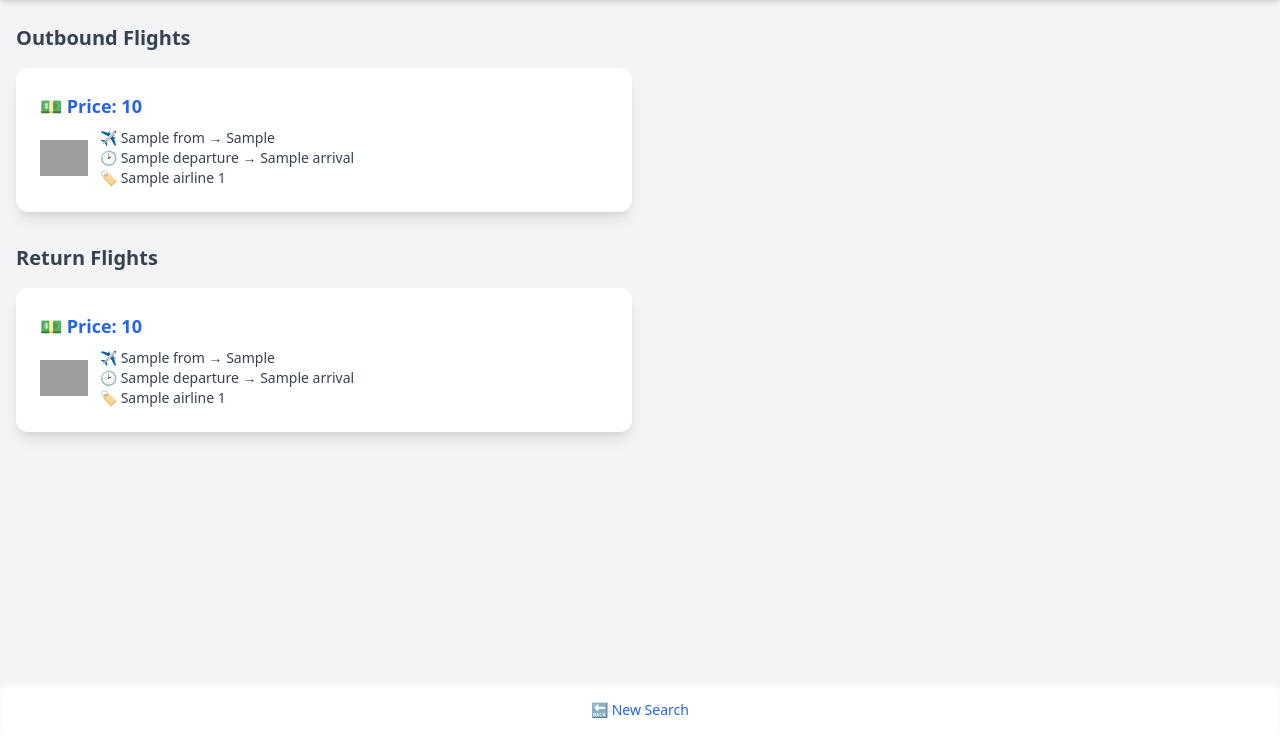
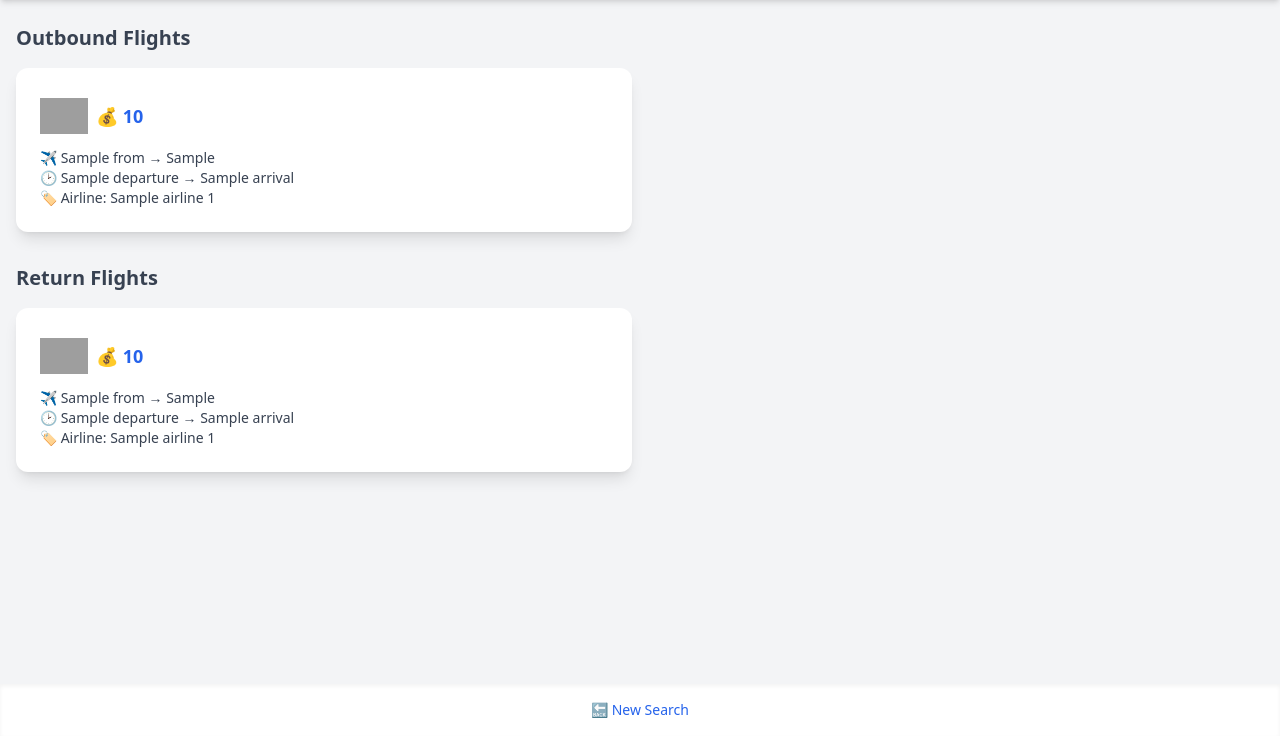
Before and after one commit to G-Hackathon/Flight-Finder, a Flask app: template flight_finder_project/templates/results.html in a window 1280 px wide. Shown: the part 64-800 px from the top of the page. Run offline with Flask 3, Linux system fonts and the light colour scheme; the template is opened without the code that fills it: most values are stand-ins (such as "Sample title", 1, 10 or a date in 2020); some libraries are stand-ins or nearby versions; grey boxes are pictures that could not be loaded.

Commit message:
Updated results.html and Procfile for deployment

```diff
--- a/flight_finder_project/templates/results.html
+++ b/flight_finder_project/templates/results.html
@@ -15,36 +15,33 @@
 
     <!-- Results -->
     <main class="flex-grow container mx-auto px-4 py-6">
+        <h2 class="text-xl font-semibold text-gray-700 mb-4">Outbound Flights</h2>
 
-        <!-- Outbound Flights -->
         {% if outbound %}
-        <h2 class="text-xl font-semibold text-gray-700 mb-4">Outbound Flights</h2>
-        {% set sorted_outbound = outbound|sort(attribute='price'|float) %}
             <div class="grid gap-4 md:grid-cols-2">
                 {% for flight in outbound %}
-            {% set tag = "" %}
-            {% if flight == sorted_outbound[0] %}
-                {% set tag = "💰 Cheapest" %}
-            {% elif flight == sorted_outbound[-1] %}
-                {% set tag = "🔥 Most Expensive" %}
+                <div class="bg-white shadow-lg rounded-xl p-6 flex flex-col items-start">
+                    <div class="flex items-center mb-2">
+                        {% if flight.logo %}
+                            <img src="{{ url_for('static', filename=flight.logo) }}"
+                                 onerror="this.onerror=null; this.src='{{ url_for('static', filename='download.png') }}';"
+                                 alt="Airline Logo"
+                                 class="w-12 h-12 object-contain mr-2">
+                        {% else %}
+                            <img src="{{ url_for('static', filename='download.png') }}"
+                                 alt="Default Airline Logo"
+                                 class="w-12 h-12 object-contain mr-2">
                         {% endif %}
-            <div class="bg-white shadow-lg rounded-xl p-6 relative">
-                {% if tag %}
-                <div class="absolute top-2 right-2 bg-yellow-300 text-xs px-2 py-1 rounded font-bold">{{ tag }}</div>
-                {% endif %}
-                <h3 class="text-lg font-bold text-blue-600 mb-2">💵 Price: {{ flight.price }}</h3>
+                        <h3 class="text-lg font-bold text-blue-600">💰 {{ flight.price }}</h3>
+                    </div>
                     <ul class="space-y-2 text-sm text-gray-700">
                         {% for seg in flight.segments %}
-                    <li class="flex items-center gap-3">
-                        <img class="w-12 h-12 object-contain"
-                             src="https://logos.skyscanner.net/airlines/{{ seg.airline }}/64.png"
-                             alt="{{ seg.airline }}"
-                             onerror="this.src='{{ url_for('static', filename='default-airline.png') }}';">
-                        <div>
-                            ✈️ {{ seg.from }} → {{ seg.to }} <br>
-                            🕑 {{ seg.departure }} → {{ seg.arrival }} <br>
-                            🏷 {{ seg.airline }} {{ seg.number }}
-                        </div>
+                        <li>
+                            ✈️ {{ seg.from }} → {{ seg.to }}
+                            <br>
+                            🕑 {{ seg.departure }} → {{ seg.arrival }}
+                            <br>
+                            🏷 Airline: {{ seg.airline }} {{ seg.number }}
                         </li>
                         {% endfor %}
                     </ul>
@@ -55,35 +52,32 @@
             <p class="text-gray-600">No outbound flights found.</p>
         {% endif %}
 
-        <!-- Return Flights -->
         {% if return_flights %}
         <h2 class="text-xl font-semibold text-gray-700 mt-8 mb-4">Return Flights</h2>
-        {% set sorted_return = return_flights|sort(attribute='price'|float) %}
         <div class="grid gap-4 md:grid-cols-2">
             {% for flight in return_flights %}
-            {% set tag = "" %}
-            {% if flight == sorted_return[0] %}
-                {% set tag = "💰 Cheapest" %}
-            {% elif flight == sorted_return[-1] %}
-                {% set tag = "🔥 Most Expensive" %}
+            <div class="bg-white shadow-lg rounded-xl p-6 flex flex-col items-start">
+                <div class="flex items-center mb-2">
+                    {% if flight.logo %}
+                        <img src="{{ url_for('static', filename=flight.logo) }}"
+                             onerror="this.onerror=null; this.src='{{ url_for('static', filename='download.png') }}';"
+                             alt="Airline Logo"
+                             class="w-12 h-12 object-contain mr-2">
+                    {% else %}
+                        <img src="{{ url_for('static', filename='download.png') }}"
+                             alt="Default Airline Logo"
+                             class="w-12 h-12 object-contain mr-2">
                     {% endif %}
-            <div class="bg-white shadow-lg rounded-xl p-6 relative">
-                {% if tag %}
-                <div class="absolute top-2 right-2 bg-yellow-300 text-xs px-2 py-1 rounded font-bold">{{ tag }}</div>
-                {% endif %}
-                <h3 class="text-lg font-bold text-blue-600 mb-2">💵 Price: {{ flight.price }}</h3>
+                    <h3 class="text-lg font-bold text-blue-600">💰 {{ flight.price }}</h3>
+                </div>
                 <ul class="space-y-2 text-sm text-gray-700">
                     {% for seg in flight.segments %}
-                    <li class="flex items-center gap-3">
-                        <img class="w-12 h-12 object-contain"
-                             src="https://logos.skyscanner.net/airlines/{{ seg.airline }}/64.png"
-                             alt="{{ seg.airline }}"
-                             onerror="this.src='{{ url_for('static', filename='default-airline.png') }}';">
-                        <div>
-                            ✈️ {{ seg.from }} → {{ seg.to }} <br>
-                            🕑 {{ seg.departure }} → {{ seg.arrival }} <br>
-                            🏷 {{ seg.airline }} {{ seg.number }}
-                        </div>
+                    <li>
+                        ✈️ {{ seg.from }} → {{ seg.to }}
+                        <br>
+                        🕑 {{ seg.departure }} → {{ seg.arrival }}
+                        <br>
+                        🏷 Airline: {{ seg.airline }} {{ seg.number }}
                     </li>
                     {% endfor %}
                 </ul>
@@ -91,7 +85,6 @@
             {% endfor %}
         </div>
         {% endif %}
-
     </main>
 
     <!-- Footer -->
```
Also changed, not shown: flight_finder_project/flight_finder.py (+11 -1 lines), 1 other file. Lines whose indentation alone changed are shown as unchanged.
